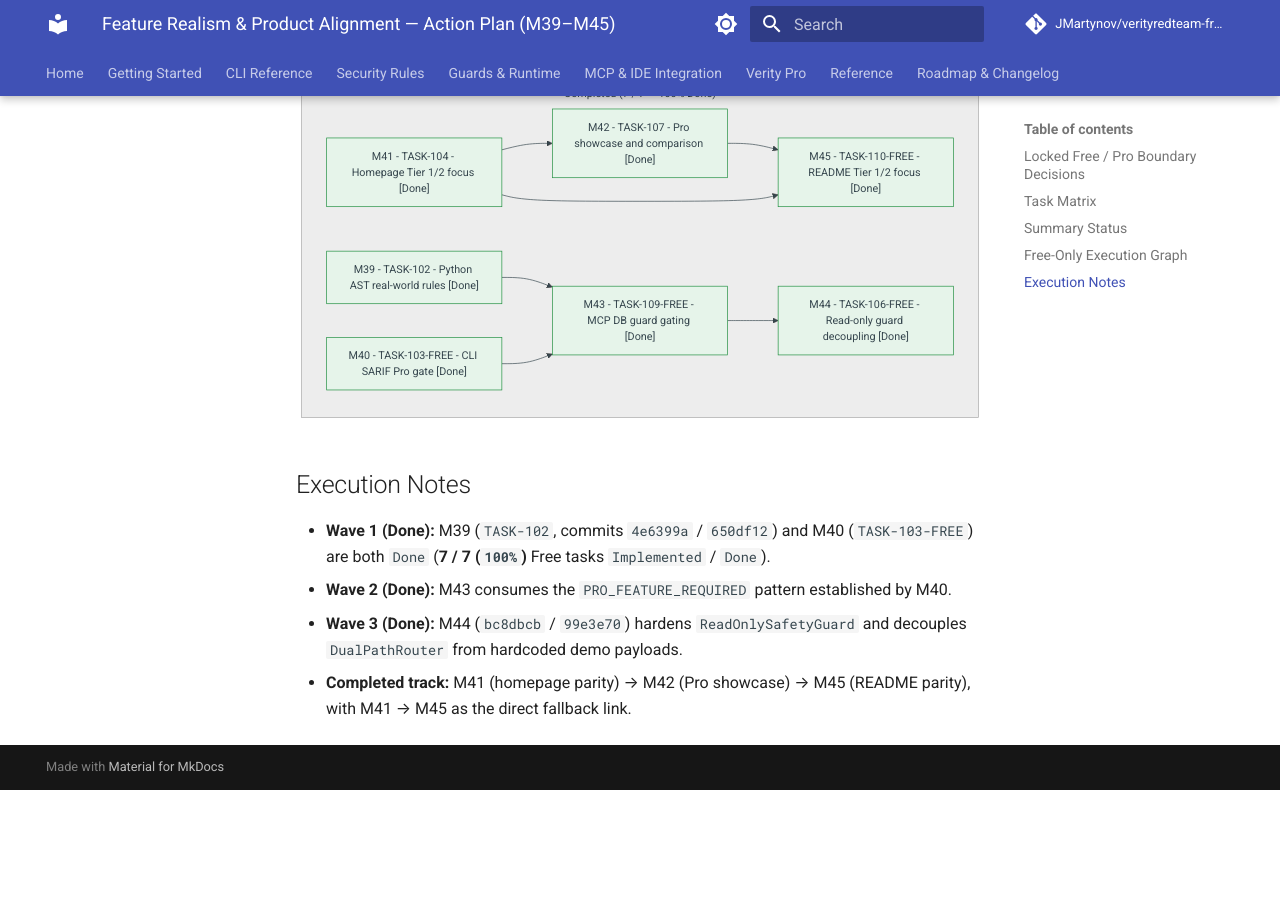
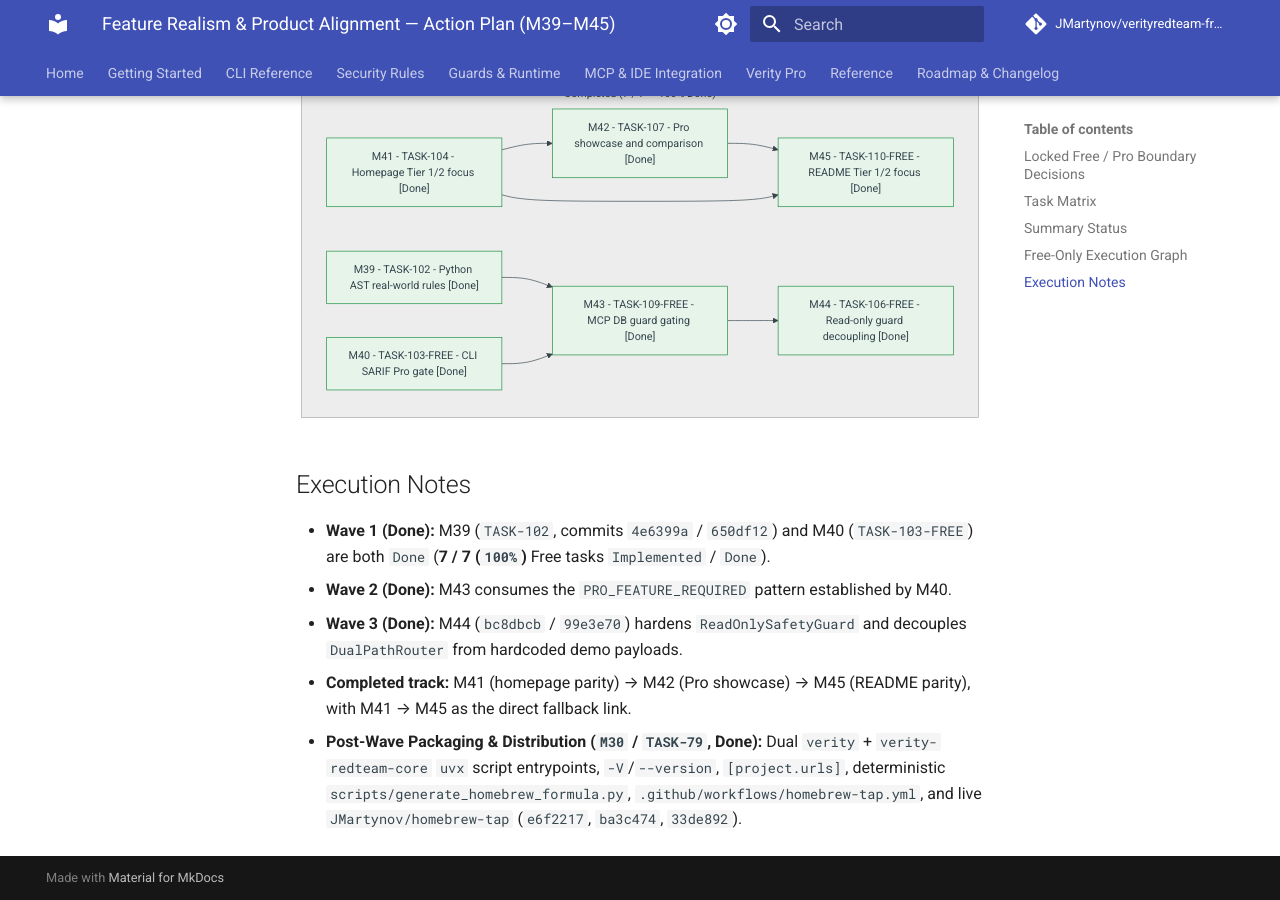
Before and after one commit to JMartynov/verityredteam-free, an MkDocs documentation site: the page built from docs/reports/FEATURE_REALISM_ACTION_PLAN_AND_TASKS.md, in a window 1280 px wide and 900 px high, scrolled down 3051 px. Built offline with MkDocs 1.6.1 and Material for MkDocs 9.7.7, drawn with Linux system fonts in a browser that asks for light colours; comment, search, counter and statistics services are not loaded; the version menu is left out; before the commit the page ends 3841 px from its top, so only the background shows below that.

Commit message:
docs(m30): record M30 completion in FEATURE_REALISM_ACTION_PLAN_AND_TASKS.md

```diff
--- a/docs/reports/FEATURE_REALISM_ACTION_PLAN_AND_TASKS.md
+++ b/docs/reports/FEATURE_REALISM_ACTION_PLAN_AND_TASKS.md
@@ -58,3 +58,4 @@ flowchart TD
 - **Wave 2 (Done):** M43 consumes the `PRO_FEATURE_REQUIRED` pattern established by M40.
 - **Wave 3 (Done):** M44 (`bc8dbcb` / `99e3e70`) hardens `ReadOnlySafetyGuard` and decouples `DualPathRouter` from hardcoded demo payloads.
 - **Completed track:** M41 (homepage parity) → M42 (Pro showcase) → M45 (README parity), with M41 → M45 as the direct fallback link.
+- **Post-Wave Packaging & Distribution (`M30` / `TASK-79`, Done):** Dual `verity` + `verity-redteam-core` `uvx` script entrypoints, `-V`/`--version`, `[project.urls]`, deterministic `scripts/generate_homebrew_formula.py`, `.github/workflows/homebrew-tap.yml`, and live `JMartynov/homebrew-tap` (`e6f2217`, `ba3c474`, `33de892`).
```
